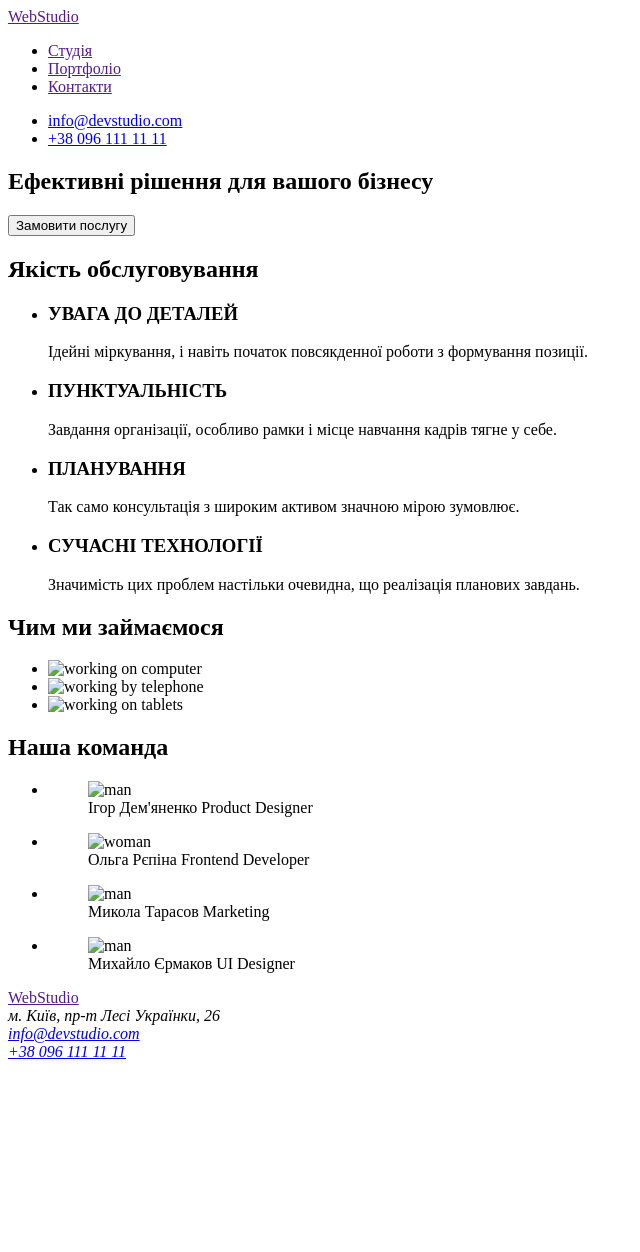
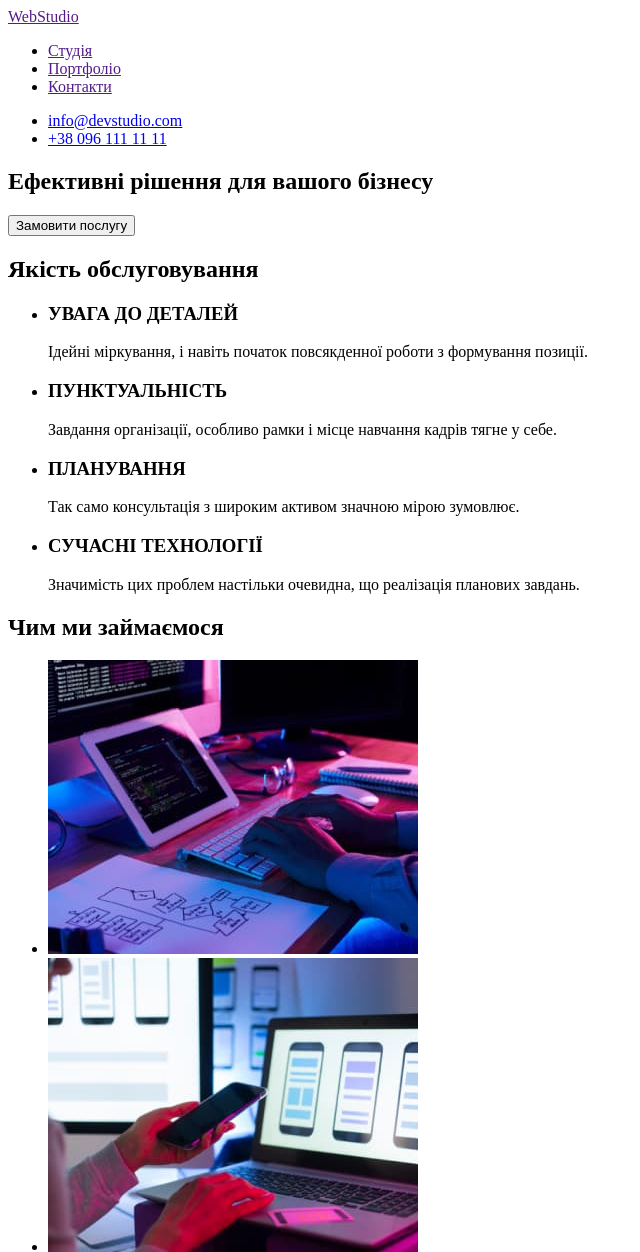
Before and after one commit to Volodya460/goit-markup-hw-01, a plain HTML site: page index.html in a window 1280 px wide. Shown: the top 1252 px of the page, without its empty margins (0-640 px from the left). Before the commit the page ends 1069 px from the top, so only its background shows below. Drawn offline with Linux system fonts and the light colour scheme; the site is published under a folder, as on GitHub Pages, so addresses that start at the root find nothing.

Commit message:
фото

```diff
--- a/index.html
+++ b/index.html
@@ -68,13 +68,13 @@
         <h2>Чим ми займаємося</h2>
         <ul>
             <li>
-                <img src="/images/img.jpg" alt="working on computer" width="370">
+                <img src="images/img.jpg" alt="working on computer" width="370">
             </li>
             <li>
-                <img src="/images/img1.jpg" alt="working by telephone" width="370">
+                <img src="images/img1.jpg" alt="working by telephone" width="370">
             </li>
             <li>
-                <img src="/images/img2.jpg" alt="working on tablets " width="370">
+                <img src="images/img2.jpg" alt="working on tablets " width="370">
             </li>
         </ul>
     </section>
@@ -84,14 +84,14 @@
         <ul>
             <li>
                 <figure>
-                    <img src="/images/img6.jpg" alt="man" width="270">
+                    <img src="images/img6.jpg" alt="man" width="270">
                     <figcaption>Ігор Дем'яненко
                     Product Designer</figcaption>
                 </figure>
             </li>
             <li>
                 <figure>
-                    <img src="/images/img5.jpg" alt="woman" width="270">
+                    <img src="images/img5.jpg" alt="woman" width="270">
                     <figcaption>Ольга Рєпіна
                         Frontend Developer</figcaption>
                 </figure>
@@ -99,14 +99,14 @@
             </li>
             <li>
                 <figure>
-                    <img src="/images/img3.jpg" alt="man" width="270">
+                    <img src="images/img3.jpg" alt="man" width="270">
                     <figcaption>Микола Тарасов
                         Marketing</figcaption>
                 </figure>
             </li>
             <li>
                 <figure>
-                    <img src="/images/img4.jpg" alt="man" width="270">
+                    <img src="images/img4.jpg" alt="man" width="270">
                     <figcaption>Михайло Єрмаков
                         UI Designer</figcaption>
                 </figure>
```
